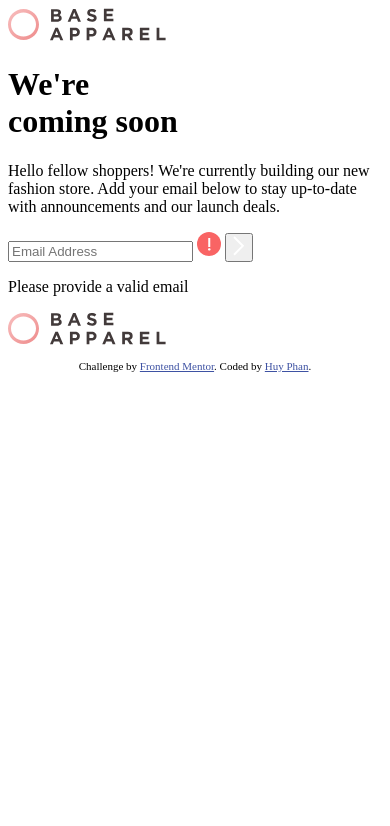
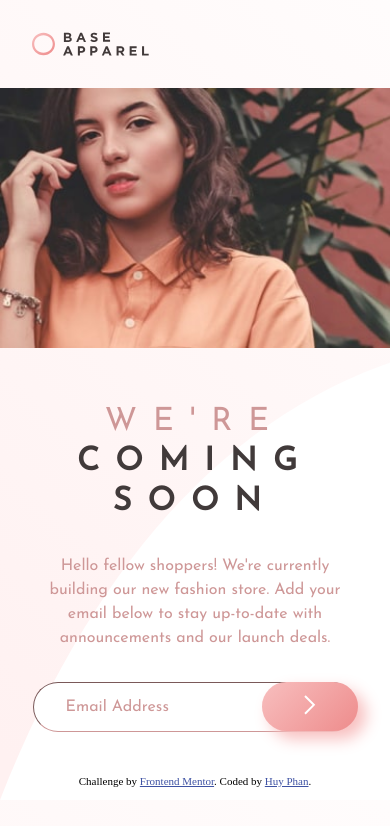
Before and after one commit to huyphan2210/base-apparel-coming-soon, a plain HTML site: page index.html in a window 390 px wide. Drawn offline with nearby package versions, Linux system fonts and the light colour scheme.

Commit message:
Style the html

```diff
--- a/style.css
+++ b/style.css
@@ -1,4 +1,155 @@
+@import url('https://fonts.googleapis.com/css2?family=Josefin+Sans');
+
+:root {
+    --primary-desaturatedRed: hsl(0, 36%, 70%);
+    --primary-softRed: hsl(0, 93%, 68%);
+
+    --neutral-darkGrayishRed: hsl(0, 6%, 24%);
+
+    --gradient-nearWhite: hsl(0, 100%, 98%);
+    --gradient-nearPink: hsl(0, 80%, 86%);
+    --gradient-pink: hsl(0, 74%, 74%);
+}
+
+body {
+    min-height: 100vh;
+    margin: 0 auto;
+    background-image: url(./images/bg-pattern-desktop.svg);
+}
+
+main {
+    display: flex;
+    position: relative;
+}
+    #logo {
+        position: absolute;
+        left: 12rem;
+        top: 4rem
+    }
+    #logoMobile {
+        display: none;
+    }
+    #heroImg {
+        width: 100%;
+        max-height: 100%;
+        background-image: url(./images/hero-desktop.jpg);
+        background-size: cover;
+        background-repeat: no-repeat;
+    }
+    .comingSoon {
+        font-family: 'Josefin Sans', sans-serif;
+        padding: 12rem;
+        display: flex;
+        flex-direction: column;
+        justify-content: center;
+    }
+
+        .comingSoon h1 {
+            font-size: 4rem;
+            text-transform: uppercase;
+            letter-spacing: 2rem;
+            margin-block-end: 1rem;
+            color: var(--neutral-darkGrayishRed);
+        }
+
+            .comingSoon h1 span {
+                color: var(--primary-desaturatedRed);
+                font-weight: 200;
+            }
+
+        .comingSoon p {
+            color: var(--primary-desaturatedRed);
+            line-height: 1.5rem;
+            margin-block-end: 2rem;
+        }
+
+        form {
+            position: relative;
+            width: 100%;
+        }
+            form input {
+                width: calc(100% - 10.2rem);
+                padding: 1rem 8rem 1rem 2rem;
+                border-radius: 3rem;
+                font-family: 'Josefin Sans', sans-serif;
+                font-size: 1rem;
+                border-width: thin;
+                border-color: var(--primary-desaturatedRed);
+            }
+                form input::placeholder {
+                    color: var(--primary-desaturatedRed);
+                }
+                form input:focus {
+                    outline-color: var(--primary-softRed);
+                }
+            #error {
+                position: absolute;
+                visibility: hidden;
+                right: 6.5rem;
+                transform: translate(0, 50%);
+            }
+            form button {
+                position: absolute;
+                border-radius: 3rem;
+                height: 3.1rem;
+                width: 6rem;
+                right: 0;
+                border-width: 0;
+                background-image: linear-gradient(135deg, var(--gradient-nearPink), var(--gradient-pink));
+                box-shadow: 0.5rem 0.5rem 1rem var(--gradient-nearPink);
+            }
+                form button:hover {
+                    cursor: pointer;
+                    transform: scale(1.1);
+                }
+
+            .comingSoon form p {
+                display: none;
+                padding-left: 2rem;
+                color: var(--primary-softRed);
+            }
 
 
-.attribution { font-size: 11px; text-align: center; }
-.attribution a { color: hsl(228, 45%, 44%); }
+footer {
+    position: fixed;
+    left: 4rem;
+    bottom: 1vh;
+}
+    .attribution { font-size: 11px; text-align: center; }
+    .attribution a { color: hsl(228, 45%, 44%); }
+
+@media screen and (max-aspect-ratio: 1 / 1) {
+    main {
+        flex-direction: column-reverse;
+        text-align: center;
+    }
+        #logo {
+            display: none;
+        }
+        #logoMobile {
+            display: block;
+            width: 30%;
+            padding: 2rem;
+        }
+        #heroImg {
+            width: 100%;
+            aspect-ratio: 1.5;
+            background-image: url(./images/hero-mobile.jpg);
+        }
+        .comingSoon {
+            padding: 2rem;
+        }
+            .comingSoon h1{
+                font-size: 2rem;
+                line-height: 2.5rem;
+                letter-spacing: 1rem;
+            }
+
+            .comingSoon form p {
+                padding-left: 0;
+            }
+
+    footer {
+        position: static;
+    }
+}
```
